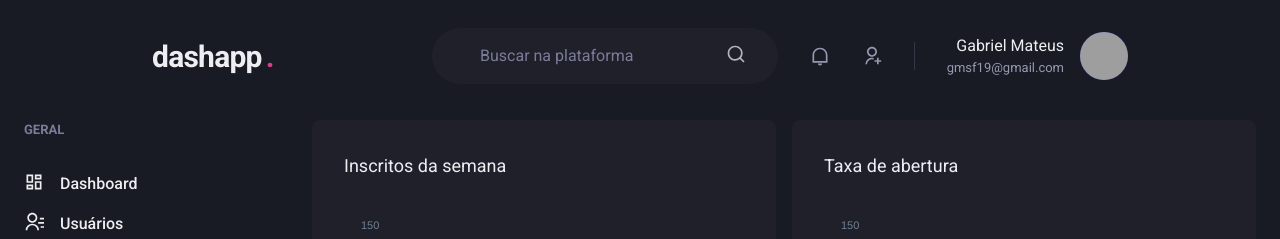
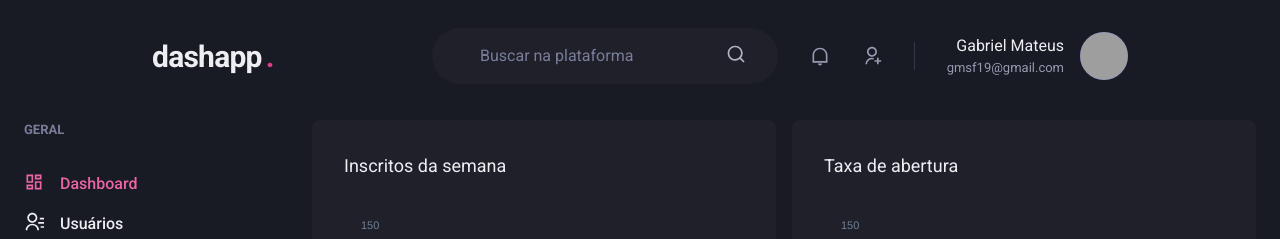
Before and after one commit to gmsf19/DashApp, a Next.js app: page /dashboard in a window 1280 px wide. Shown: the top 239 px of the page. Built offline with nearby package versions, Linux system fonts and the light colour scheme; grey boxes are pictures that could not be loaded.

Commit message:
flaggin active link

```diff
--- /dev/null
+++ b/src/components/ActiveLink.tsx
@@ -0,0 +1,35 @@
+import Link, { LinkProps } from "next/link";
+import { useRouter } from "next/router";
+import { cloneElement, ReactElement } from "react";
+
+interface ActiveLinkProps extends LinkProps {
+  children: ReactElement;
+  shouldMatchExactHref?: boolean;
+}
+
+export function ActiveLink({
+  children,
+  shouldMatchExactHref = false,
+  ...rest}: ActiveLinkProps){
+  const { asPath } = useRouter()
+
+  let isActive = false;
+
+  if (shouldMatchExactHref && (asPath === rest.href || asPath === rest.as)) {
+    isActive = true
+  }
+
+  if (!shouldMatchExactHref &&
+    (asPath.startsWith(String(rest.href)) ||
+     asPath.startsWith(String(rest.as)))) {
+       isActive = true;
+     }
+
+  return(
+    <Link {...rest}>
+      {cloneElement(children, {
+        color: isActive ? 'pink.400' : 'gray.50'
+      })}
+    </Link>
+  )
+}
--- a/src/components/SideBar/NavLink.tsx
+++ b/src/components/SideBar/NavLink.tsx
@@ -1,7 +1,8 @@
 
 import { Icon, Link as ChakraLink, Text, LinkProps as ChakraLinkProps } from "@chakra-ui/react";
+
 import { ElementType } from "react";
-import Link from 'next/link';
+import { ActiveLink } from "../ActiveLink";
 
 interface NavLinkProps extends ChakraLinkProps {
   icon: ElementType;
@@ -11,12 +12,12 @@
 
 export function NavLink( {icon, children, href, ...rest}: NavLinkProps){
   return (
-    <Link href={href} passHref>
+    <ActiveLink href={href} passHref>
       <ChakraLink display="flex" align="center" {...rest}>
         <Icon as={icon} fontSize="20" />
         <Text ml="4" fontWeight="medium">{children}</Text>
       </ChakraLink>
-    </Link>
+    </ActiveLink>
 
   )
 }
```
